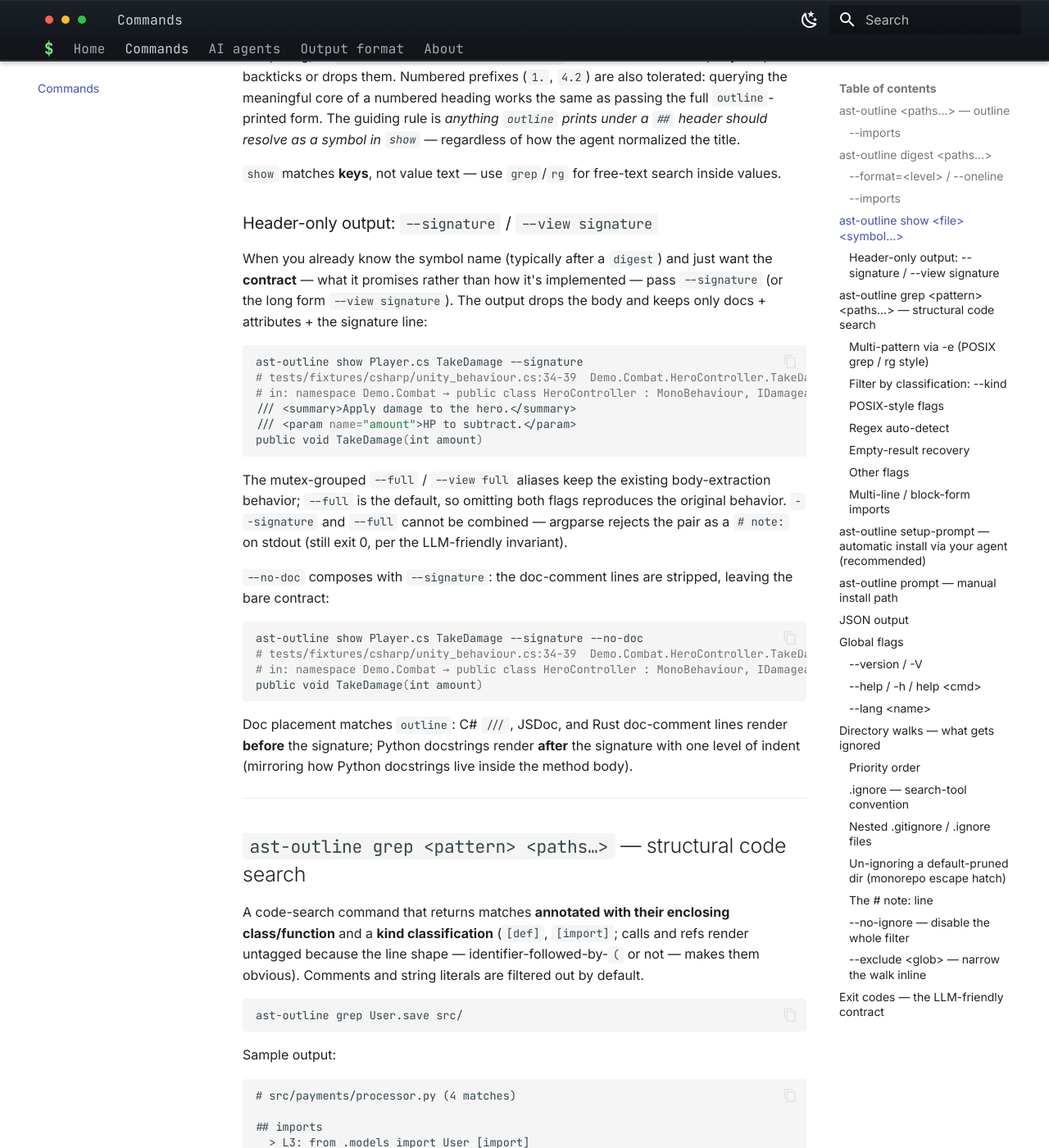
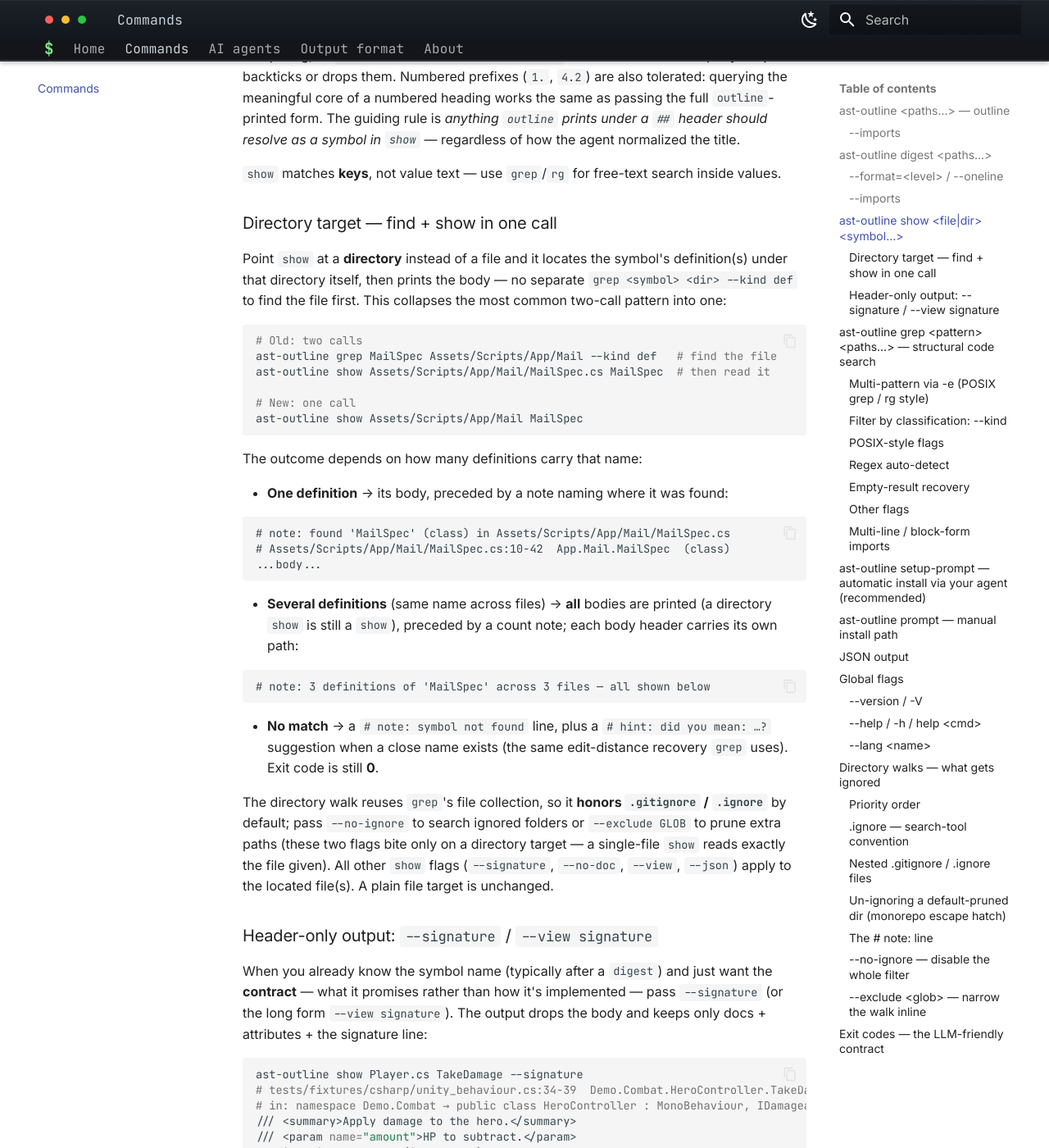
Before and after one commit to ast-outline/ast-outline.github.io, an MkDocs documentation site: the page built from docs/commands.md, in a window 1280 px wide and 1400 px high, scrolled down 3384 px. Shown: the whole window at 82% size. Built offline with MkDocs 1.6.1 and Material for MkDocs 9.7.7, drawn with Linux system fonts in a browser that asks for light colours; some of the changed text lies outside the part shown.

Commit message:
docs: v1.3.0 — show <dir> <symbol> directory target
Document the new directory-target behavior of show: find + show a
definition in one call, the '# note: found ... / N definitions ... /
symbol not found' forms, the --no-ignore/--exclude flags, and the
--json envelope difference (directory locator + per-match file).

````diff
--- a/docs/commands.md
+++ b/docs/commands.md
@@ -133,7 +133,7 @@ Same as for `outline` — adds an `imports:` line per file.
 
 ---
 
-## `ast-outline show <file> <symbol…>`
+## `ast-outline show <file|dir> <symbol…>`
 
 Print the **full source** of one or more declarations from a file —
 suffix-matched, AST-accurate.
@@ -172,6 +172,53 @@ normalized the title.
 
 `show` matches **keys**, not value text — use `grep`/`rg` for free-text
 search inside values.
+
+### Directory target — find + show in one call
+
+Point `show` at a **directory** instead of a file and it locates the
+symbol's definition(s) under that directory itself, then prints the
+body — no separate `grep <symbol> <dir> --kind def` to find the file
+first. This collapses the most common two-call pattern into one:
+
+```bash
+# Old: two calls
+ast-outline grep MailSpec Assets/Scripts/App/Mail --kind def   # find the file
+ast-outline show Assets/Scripts/App/Mail/MailSpec.cs MailSpec  # then read it
+
+# New: one call
+ast-outline show Assets/Scripts/App/Mail MailSpec
+```
+
+The outcome depends on how many definitions carry that name:
+
+- **One definition** → its body, preceded by a note naming where it
+  was found:
+
+  ```text
+  # note: found 'MailSpec' (class) in Assets/Scripts/App/Mail/MailSpec.cs
+  # Assets/Scripts/App/Mail/MailSpec.cs:10-42  App.Mail.MailSpec  (class)
+  ...body...
+  ```
+
+- **Several definitions** (same name across files) → **all** bodies are
+  printed (a directory `show` is still a `show`), preceded by a count
+  note; each body header carries its own path:
+
+  ```text
+  # note: 3 definitions of 'MailSpec' across 3 files — all shown below
+  ```
+
+- **No match** → a `# note: symbol not found` line, plus a
+  `# hint: did you mean: …?` suggestion when a close name exists (the
+  same edit-distance recovery `grep` uses). Exit code is still **0**.
+
+The directory walk reuses `grep`'s file collection, so it **honors
+`.gitignore` / `.ignore`** by default; pass `--no-ignore` to search
+ignored folders or `--exclude GLOB` to prune extra paths (these two
+flags bite only on a directory target — a single-file `show` reads
+exactly the file given). All other `show` flags (`--signature`,
+`--no-doc`, `--view`, `--json`) apply to the located file(s). A
+plain file target is unchanged.
 
 ### Header-only output: `--signature` / `--view signature`
 
@@ -566,6 +613,32 @@ exit-0 contract is preserved:
 A zero-result search (`grep` with no matches, a file with no
 declarations) is a valid empty document, **not** an error.
 
+**`show` over a directory** uses a slightly different envelope: the
+top-level locator is `directory` (not `file`), and because a single
+query can resolve to definitions in several files, **each match carries
+its own `file`** field. A not-found symbol is an entry with an empty
+`matches` list; the did-you-mean suggestion rides in the top-level
+`notes`:
+
+```json
+{
+  "tool": "ast-outline",
+  "schema_version": 1,
+  "command": "show",
+  "directory": "Assets/Scripts/App/Mail",
+  "notes": [],
+  "results": [
+    {
+      "query": "MailSpec",
+      "matches": [
+        { "qualified_name": "App.Mail.MailSpec", "kind": "class",
+          "file": "Assets/Scripts/App/Mail/MailSpec.cs", "source": "..." }
+      ]
+    }
+  ]
+}
+```
+
 See [Output format → JSON output](output-format.md#json-output) for
 the full per-field schema.
 
````
Also changed, not shown: docs/history.md (+1 -0 lines), docs/output-format.md (+31 -0 lines).
